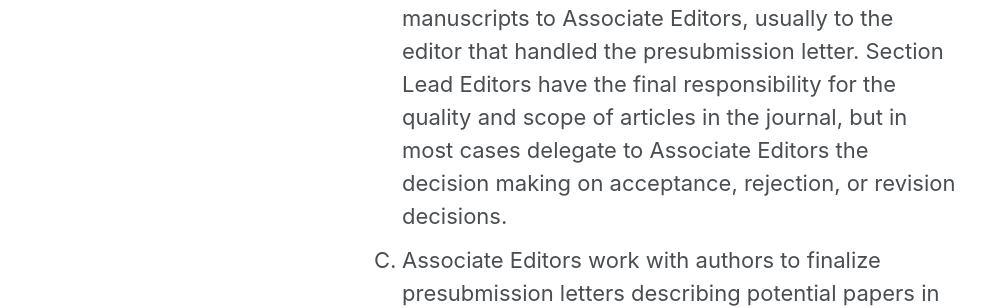
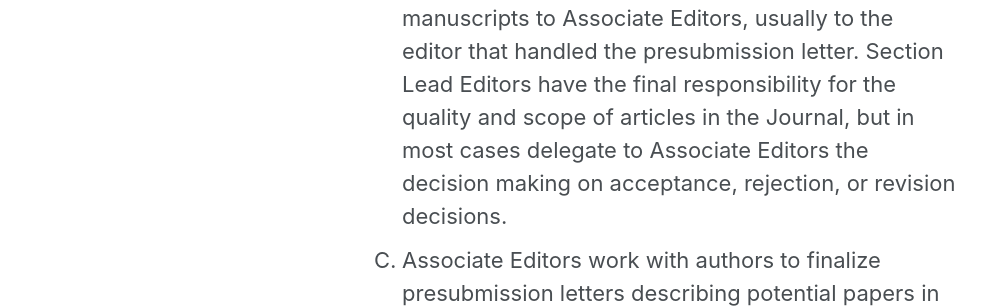
Before and after one commit to livecomsjournal/livecomsjournal.github.io, a Jekyll site: the page built from _editorial_policies/01_bylaws.md, in a window 1280 px wide and 900 px high, scrolled down 1110 px. Shown: the part 420-728 px from the top of the window, without its empty margins (0-998 px from the left). Built offline with Jekyll 4.4.1, drawn with Linux system fonts in a browser that asks for light colours; some of the changed text lies outside the part shown.

```diff
--- a/_editorial_policies/01_bylaws.md
+++ b/_editorial_policies/01_bylaws.md
@@ -34,7 +34,7 @@ either Managing Editors or Associate Editors.
        Tasks may be divided up among managing editors as they see fit, and specific individual tasks may be assigned to individual associate editors.
     1. Section Lead Editors assign presubmission letters proposing manuscripts for the Journal to Associate Editors, and approve final plans for articles in the Journal as described in those letters.
     Section Lead Editors handle submitted manuscripts and assign all manuscripts to Associate Editors, usually to the editor that handled the presubmission letter.
-    Section Lead Editors have the final responsibility for the quality and scope of articles in the journal, but in most cases delegate to Associate Editors the decision making on acceptance, rejection, or revision decisions.
+    Section Lead Editors have the final responsibility for the quality and scope of articles in the Journal, but in most cases delegate to Associate Editors the decision making on acceptance, rejection, or revision decisions.
     1. Associate Editors work with authors to finalize presubmission letters describing potential papers in the Journal, assign reviewers, collect these reviews, and make decisions about acceptance, rejection, or requests for revision, in consultation with the Section Lead Editors as required.
     1. The Recording Secretary will coordinate and maintain confidentiality of votes of the Editorial Board, ensure that minutes of meetings of the Editorial Board are recorded, and track appointment terms.
 
```
Also changed, not shown: other parts of _editorial_policies/01_bylaws.md (+1 -1 lines).
